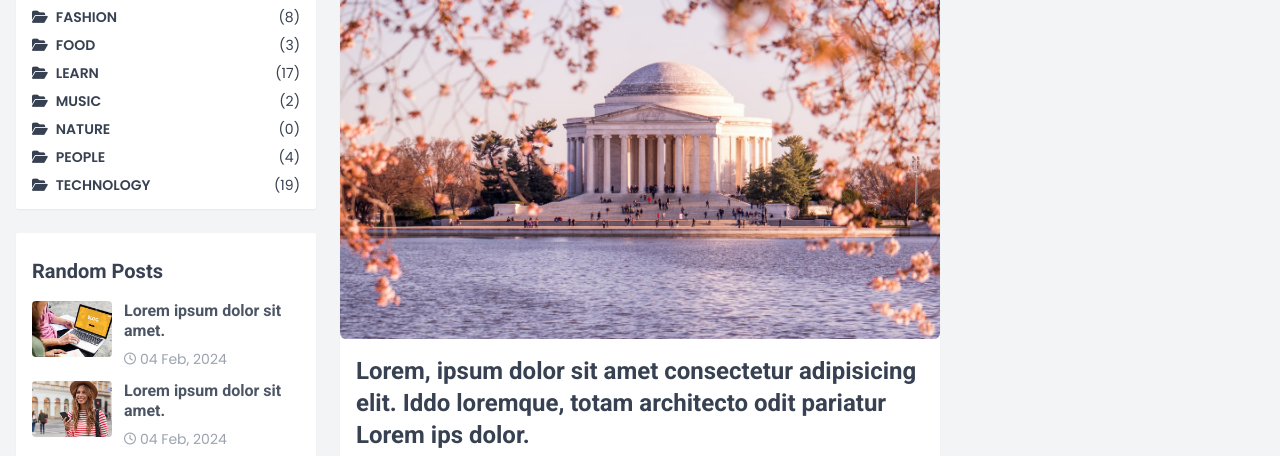
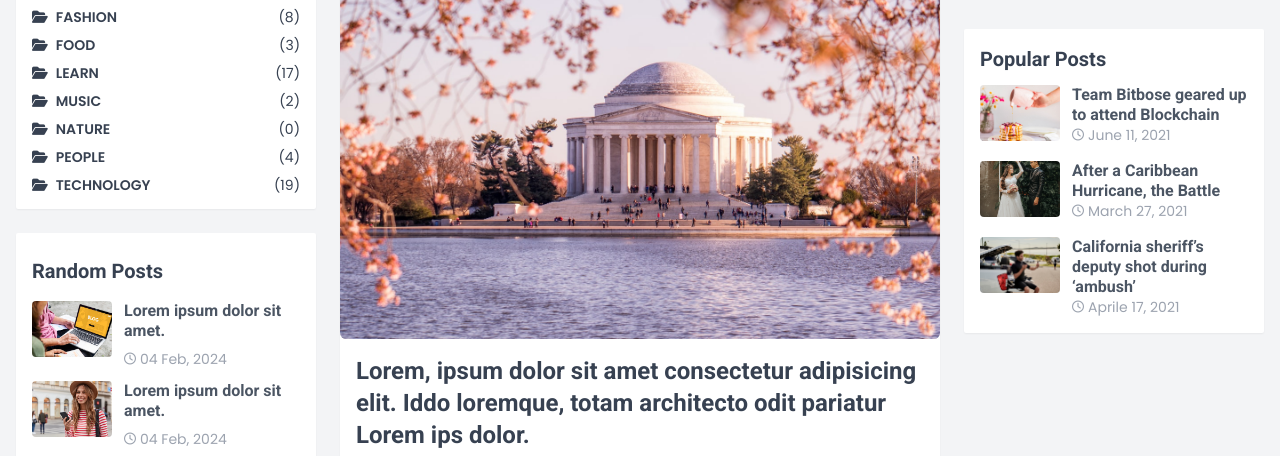
Before and after one commit to aansourav/WindBlog, a website built with Vite: page index.html in a window 1280 px wide. Shown: the part 231-687 px from the top of the page. Built offline with nearby package versions, Linux system fonts and the light colour scheme.

Commit message:
Right sidebar popular psots done

```diff
--- a/index.html
+++ b/index.html
@@ -484,6 +484,72 @@
             </div>
           </div>
 
+          <!-- Popular posts -->
+          <div class="w-full mt-8 bg-white shadow-sm rounded-sm p-4">
+            <h3 class="text-xl font-semibold text-gray-700 mb-3 font-roboto">Popular Posts</h3>
+            <div class="space-y-4">
+              <a href="#" class="flex group">
+                <div class="flex-shrink-0">
+                  <img
+                    src="src/images/img-5.jpg"
+                    class="h-14 w-20 lg:w-14 xl:w-20 rounded object-cover transform hover:scale-110 transition"
+                  />
+                </div>
+                <div class="flex-grow pl-3">
+                  <h5
+                    class="text-md leading-5 block font-roboto font-semibold transition group-hover:text-blue-500"
+                  >
+                    Team Bitbose geared up to attend Blockchain
+                  </h5>
+                  <div class="flex text-gray-400 text-sm items-center">
+                    <span class="mr-1 text-xs"><i class="far fa-clock"></i></span>
+                    June 11, 2021
+                  </div>
+                </div>
+              </a>
+              <a href="#" class="flex group">
+                <div class="flex-shrink-0">
+                  <img
+                    src="src/images/img-9.jpg"
+                    class="h-14 w-20 lg:w-14 xl:w-20 rounded object-cover transform hover:scale-110 transition"
+                  />
+                </div>
+                <div class="flex-grow pl-3">
+                  <h5
+                    class="text-md leading-5 block font-roboto font-semibold transition group-hover:text-blue-500"
+                  >
+                    After a Caribbean Hurricane, the Battle
+                  </h5>
+                  <div class="flex text-gray-400 text-sm items-center">
+                    <span class="mr-1 text-xs"><i class="far fa-clock"></i></span>
+                    March 27, 2021
+                  </div>
+                </div>
+              </a>
+              <a href="#" class="flex group">
+                <div class="flex-shrink-0">
+                  <img
+                    src="src/images/img-8.jpg"
+                    class="h-14 w-20 lg:w-14 xl:w-20 rounded object-cover transform hover:scale-110 transition"
+                  />
+                </div>
+                <div class="flex-grow pl-3">
+                  <h5
+                    class="text-md leading-5 block font-roboto font-semibold transition group-hover:text-blue-500"
+                  >
+                    California sheriff’s deputy shot during ‘ambush’
+                  </h5>
+                  <div class="flex text-gray-400 text-sm items-center">
+                    <span class="mr-1 text-xs"><i class="far fa-clock"></i></span>
+                    Aprile 17, 2021
+                  </div>
+                </div>
+              </a>
+            </div>
+          </div>
+
+          <!-- tag -->
+          <!-- categories -->
 
         </div>
       </div>
```
